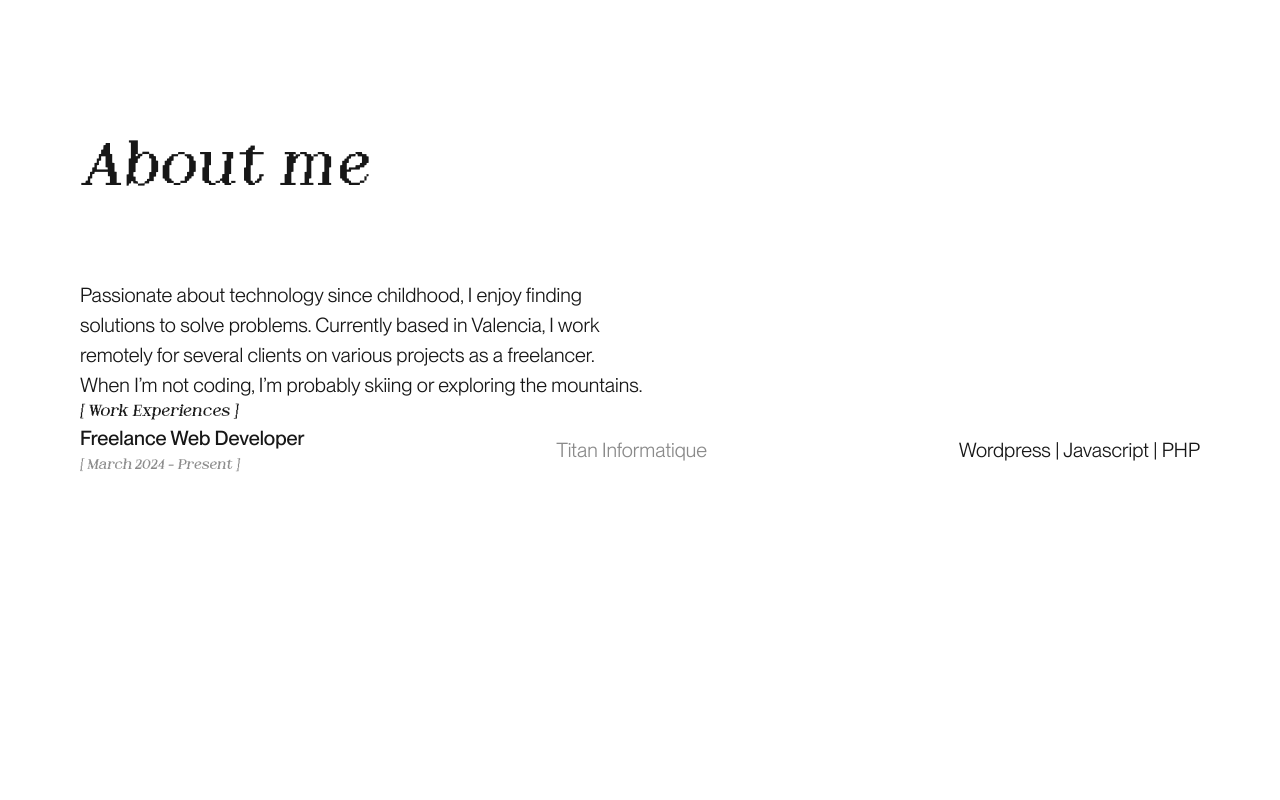
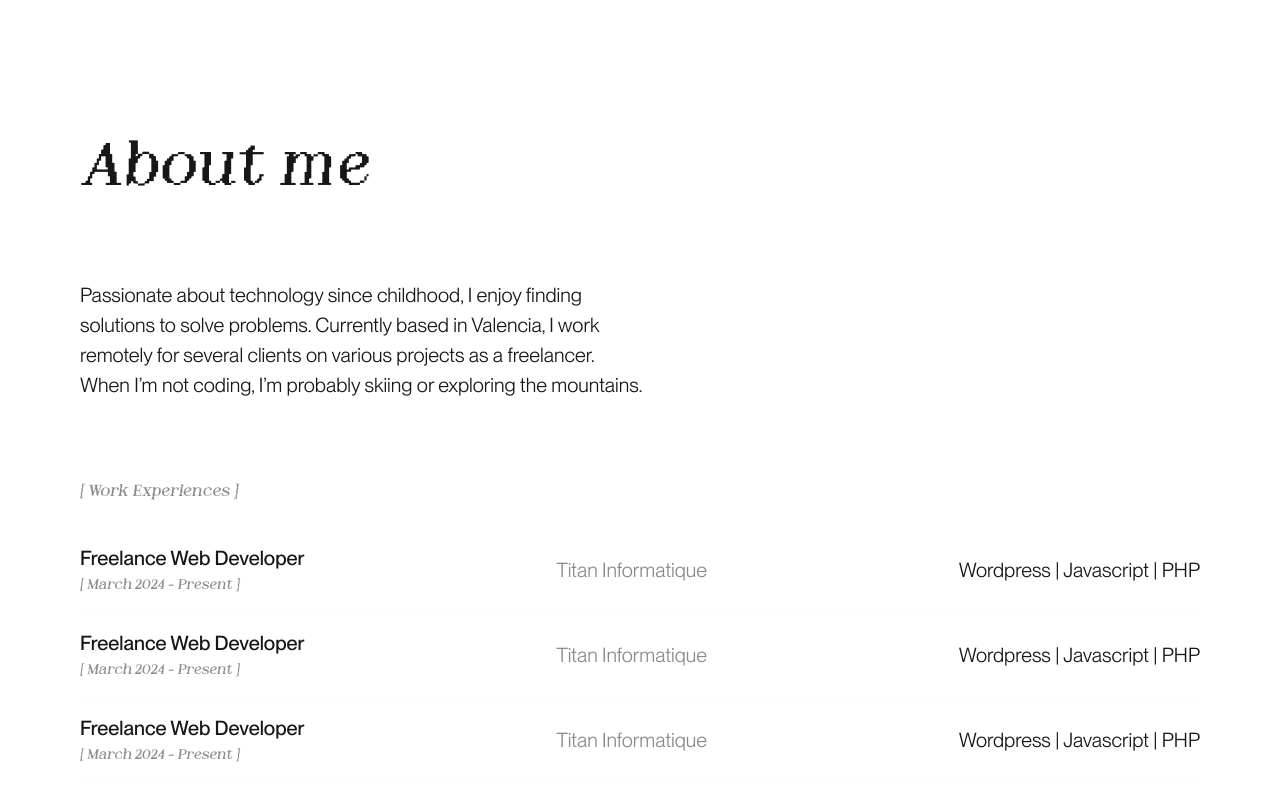
Before and after one commit to pommito/Portfolio-2024, a Next.js app: page / in a window 1280 px wide. Shown: the part 740-1540 px from the top of the page. Built offline with nearby package versions, Linux system fonts and the light colour scheme.

Commit message:
Integ(Home) : Made a static integration of work experiences

```diff
--- a/src/app/page.tsx
+++ b/src/app/page.tsx
@@ -20,10 +20,26 @@ export default function Home() {
           <br /> When I’m not coding, I’m probably skiing or exploring the mountains.
         </p>
 
-        <h4 className="font-dot">[ Work Experiences ]</h4>
+        <h4 className="font-dot opacity-50 mt-20 mb-6">[ Work Experiences ]</h4>
         <ul>
-          <li className="flex justify-between items-center">
-            <div>
+          <li className="flex justify-between items-center py-4 border-b border-[#f1f1f1]/20">
+            <div className="flex flex-col gap-1">
+              <h5 className="text-xl font-medium">Freelance Web Developer</h5>
+              <span className="font-dot text-sm opacity-50">[ March 2024 - Present ]</span>
+            </div>
+            <h6 className="font-pp text-xl opacity-50">Titan Informatique</h6>
+            <h6 className="text-xl">Wordpress | Javascript | PHP</h6>
+          </li>
+          <li className="flex justify-between items-center py-4 border-b border-[#f1f1f1]/20">
+            <div className="flex flex-col gap-1">
+              <h5 className="text-xl font-medium">Freelance Web Developer</h5>
+              <span className="font-dot text-sm opacity-50">[ March 2024 - Present ]</span>
+            </div>
+            <h6 className="font-pp text-xl opacity-50">Titan Informatique</h6>
+            <h6 className="text-xl">Wordpress | Javascript | PHP</h6>
+          </li>
+          <li className="flex justify-between items-center py-4 border-b border-[#f1f1f1]/20">
+            <div className="flex flex-col gap-1">
               <h5 className="text-xl font-medium">Freelance Web Developer</h5>
               <span className="font-dot text-sm opacity-50">[ March 2024 - Present ]</span>
             </div>
```
